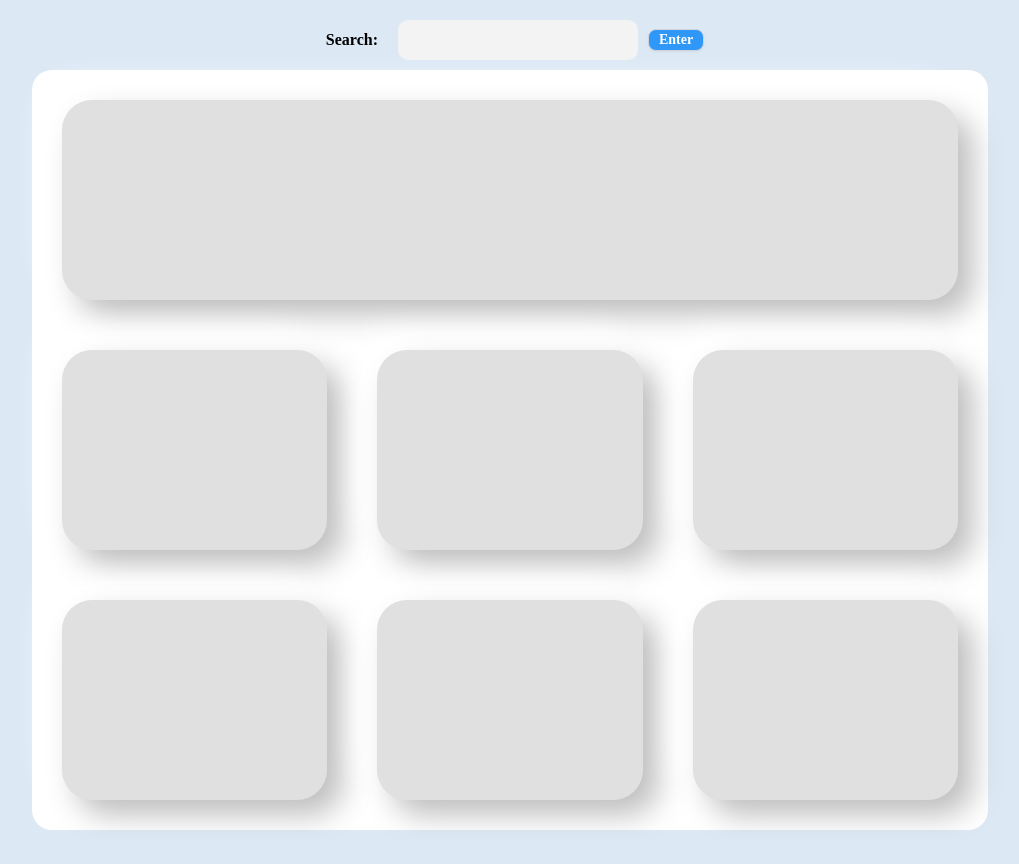
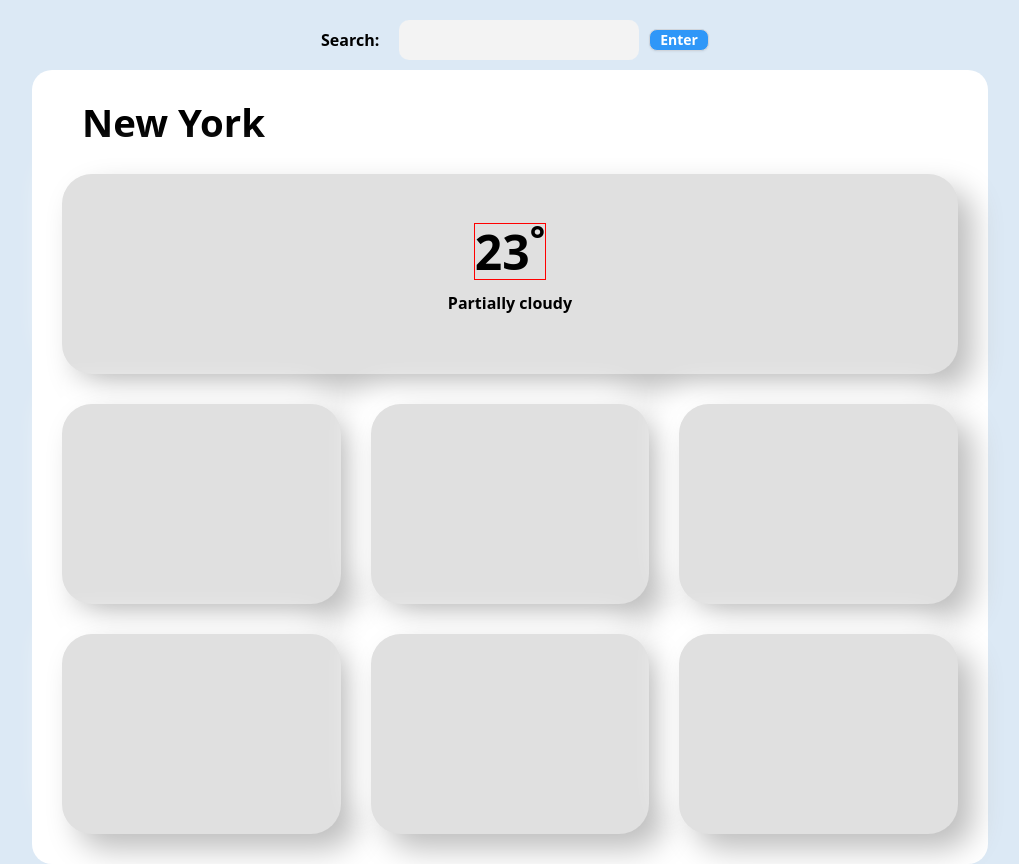
Before and after one commit to Abdirazakf/weather-app, a website built with webpack: page src/template.html in a window 1280 px wide. Shown: the whole page, without its empty margins (130-1149 px from the left). Before the commit the page ends 840 px from the top, so only its background shows below. Built offline with nearby package versions, Linux system fonts and the light colour scheme; no server answers.

Commit message:
Added search results based on user input as well as updating the header to the search location (with New York as the default)

```diff
--- a/src/modules/weatherdata.js
+++ b/src/modules/weatherdata.js
@@ -6,11 +6,35 @@ export default class WeatherData {
         this.currentTemp = null
         this.currentCondition = null
         this.isLoaded = false
+        this.search = 'New York'
+    }
+
+    getSearchResult() {
+        const form = document.querySelector('form')
+        const searchResult = form.querySelector('input')
+        const locationHeader = document.querySelector('.location')
+
+        form.addEventListener('submit', async (event) => {
+            event.preventDefault()
+
+            if (searchResult.value){
+                this.search = searchResult.value
+            }
+
+            await this.getData()
+            locationHeader.textContent = this.weatherData.resolvedAddress.charAt(0).toUpperCase() + this.weatherData.resolvedAddress.slice(1)
+            form.reset()
+        })
+
+        return this.search
     }
 
     async getData(){
+        this.getSearchResult()
+
         try {
-            const response = await fetch("https://weather.visualcrossing.com/VisualCrossingWebServices/rest/services/timeline/atlanta?key=292MCQGT7NMZ6WDTLJE6UDWLQ&include=days,current", {
+            console.log(this.search)
+            const response = await fetch(`https://weather.visualcrossing.com/VisualCrossingWebServices/rest/services/timeline/${this.search}?key=292MCQGT7NMZ6WDTLJE6UDWLQ&include=days,current`, {
                 mode: 'cors'
             })
 
@@ -22,6 +46,8 @@ export default class WeatherData {
             this.currentCondition = data.currentConditions.conditions
             this.currentTemp = data.currentConditions.temp
             this.isLoaded = true
+
+            this.checkData()
 
             return {
                 weatherData: this.weatherData,
@@ -38,9 +64,8 @@ export default class WeatherData {
     checkData() {
         if (!this.isLoaded) {
             throw new Error('Weather data not loaded yet');
-        }
-
-        if (this.weatherData) {
+        } else {
+            console.log(this.weatherData)
             console.log(this.daysData)
             console.log(this.currentDate)
             console.log(this.currentTemp)
@@ -48,8 +73,14 @@ export default class WeatherData {
         }
     }
 
+    displayCurrentData(){
+        const header = document.querySelector('.location')
+        header.textContent = this.search
+    }
+
     async init() {
+        this.getSearchResult()
         await this.getData()
-        this.checkData()
+        this.displayCurrentData()
     }
 }
--- a/src/styles/style.css
+++ b/src/styles/style.css
@@ -5,6 +5,8 @@
 
 html,body {
     height: 100%;
+    box-sizing: border-box;
+    font-family: system-ui, -apple-system, BlinkMacSystemFont, 'Segoe UI', Roboto, Oxygen, Ubuntu, Cantarell, 'Open Sans', 'Helvetica Neue', sans-serif;
 }
 
 body {
@@ -18,6 +20,10 @@ body {
 
 label {
     margin: 10px;
+}
+
+h1 {
+    margin: 0;
 }
 
 h4 {
@@ -80,7 +86,7 @@ button:focus-visible {
   box-shadow: none;
 }
 
-.search-container {
+.search-form {
     margin: 10px;
     display: flex;
     align-items: center;
@@ -95,20 +101,42 @@ button:focus-visible {
     border-radius: 20px;
     display: grid;
     grid-template-columns: repeat(3, 1fr);
-    grid-auto-rows: 1fr;
-    gap: 50px;
+    grid-template-rows: 10px,1fr,1fr,1fr;
+    gap: 30px;
 }
 
 .today {
     width: 100%;
-    grid-row: 1;
+    grid-row: 2;
     grid-column: 1 / -1;
 }
 
-.container > * {
+.card {
     height: 200px;
+    display: flex;
+    flex-direction: column;
+    justify-content: center;
     border-radius: 30px;
     background: #e0e0e0;
     box-shadow: 15px 15px 30px #bebebe,
     -15px -15px 30px #ffffff;
 }
+
+.location {
+    font-size: 3vw;
+    grid-row: 1;
+    grid-column: 1 / -1;
+    padding-left: 20px;
+    /* border: 1px solid red; */
+}
+
+.temp {
+    align-self: center;
+    font-size: 3rem;
+    border: 1px solid red;
+}
+
+.condition {
+    align-self: center;
+    font-size: 1rem;
+}
--- a/src/template.html
+++ b/src/template.html
@@ -6,19 +6,23 @@
     <title>Weather App</title>
 </head>
 <body>
-    <div class="search-container">
+    <form class="search-form">
         <label for="search"><h4>Search:</h4></label>
         <input type="search" id="search">
-        <button>Enter</button>
-    </div>
+        <button type="submit">Enter</button>
+    </form>
     <div class="container">
-        <div class="today"></div>
-        <div class="day-1"></div>
-        <div class="day-2"></div>
-        <div class="day-3"></div>
-        <div class="day-4"></div>
-        <div class="day-5"></div>
-        <div class="day-6"></div>
+        <h1 class="location"></h1>
+        <div class="today card">
+            <h1 class="temp">23<sup>&deg;</sup></h1>
+            <h2 class="condition">Partially cloudy</h2>
+        </div>
+        <div class="day-1 card"></div>
+        <div class="day-2 card"></div>
+        <div class="day-3 card"></div>
+        <div class="day-4 card"></div>
+        <div class="day-5 card"></div>
+        <div class="day-6 card"></div>
     </div>
 </body>
 </html>
```
